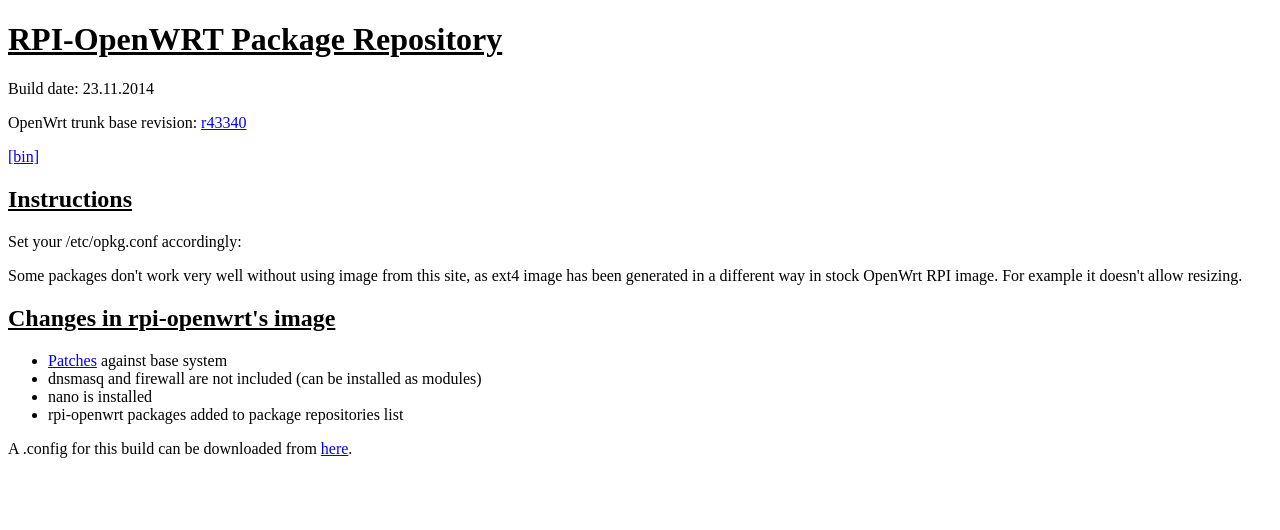
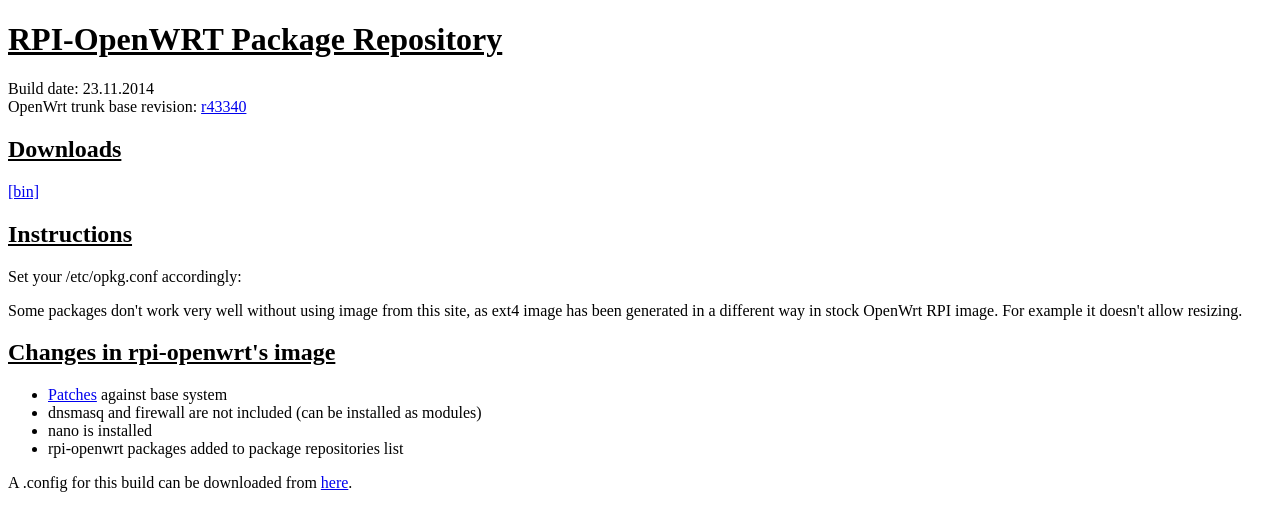
Before and after one commit to rpi-openwrt/rpi-openwrt.github.io, a plain HTML site: page index.html in a window 1280 px wide. Drawn offline with Linux system fonts and the light colour scheme.

Commit message:
More updates

```diff
--- a/index.html
+++ b/index.html
@@ -5,10 +5,12 @@
 </head>
 <body>
 <h1><u>RPI-OpenWRT Package Repository</u></h1>
-<p>Build date: 23.11.2014<br />
-<p>OpenWrt trunk base revision: <a href="https://dev.openwrt.org/log/?rev=43340">r43340</a><br />
+<p>
+Build date: 23.11.2014<br />
+OpenWrt trunk base revision: <a href="https://dev.openwrt.org/log/?rev=43340">r43340</a><br />
 </p>
 
+<h2><u>Downloads</u></h2>
 <p><a href="bin">[bin]</a></p>
 
 <h2><u>Instructions</u></h2>
```
